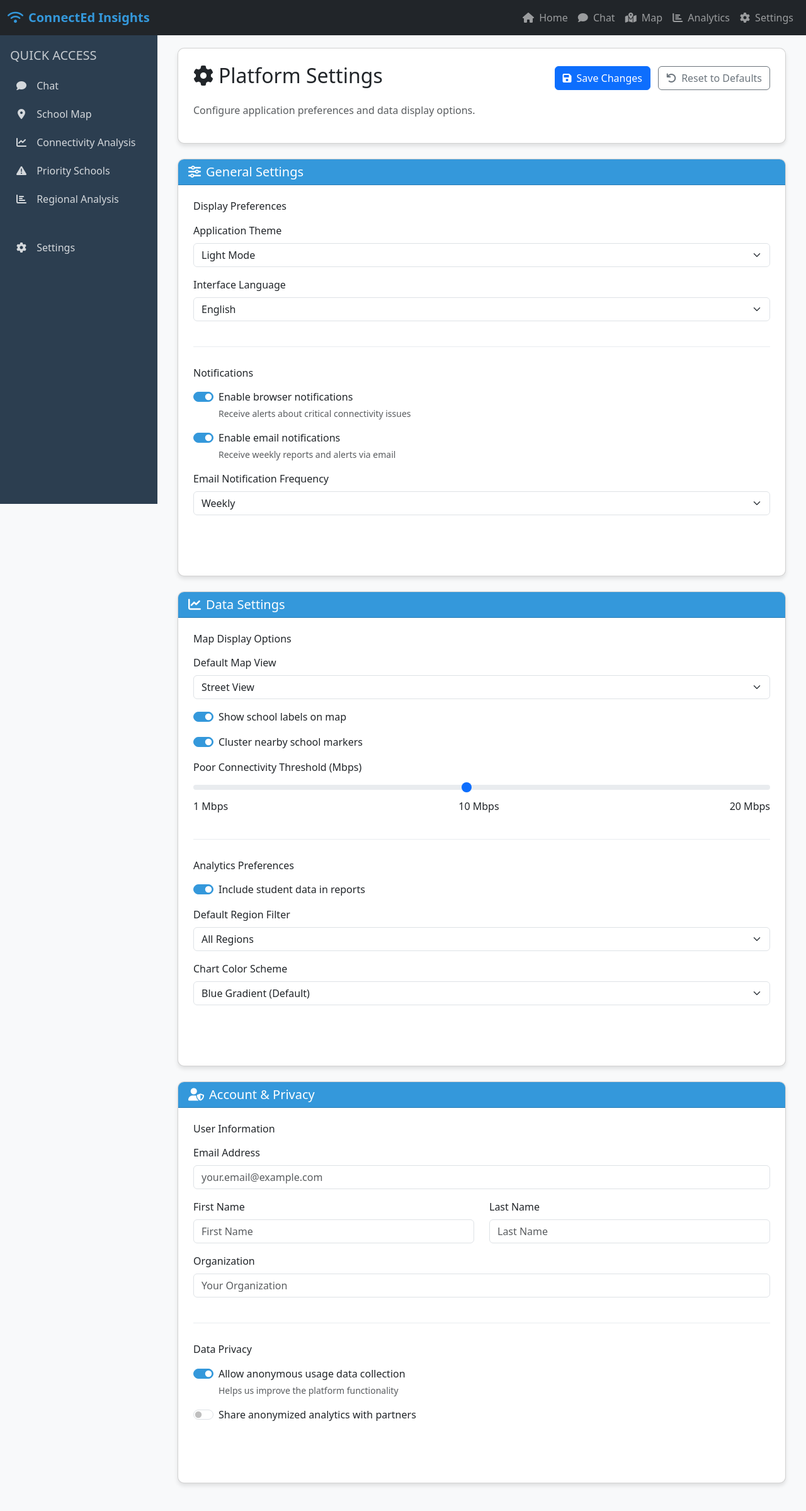
After one commit to Global-Green-Guard/ConnectEd-Insights, a FastAPI app: template templates/settings.html in a window 1280 px wide. The commit adds this page. Shown: the whole page at 63% size. Run offline with FastAPI, Linux system fonts and the light colour scheme; the template is opened without the code that fills it, so the values that code supplies are empty.

```diff
--- a/app.py
+++ b/app.py
@@ -313,5 +313,12 @@ async def priority_schools_page(request: Request):
         }
     )
 
+@app.get("/settings", response_class=HTMLResponse)
+async def settings_page(request: Request):
+    return templates.TemplateResponse(
+        "settings.html",
+        {"request": request, "title": "Platform Settings"}
+    )
+
 if __name__ == "__main__":
     uvicorn.run("app:app", host="0.0.0.0", reload=True)
--- a/templates/base.html
+++ b/templates/base.html
@@ -117,6 +117,22 @@
             border-left: 4px solid var(--accent-color);
         }
 
+        /* Settings specific styles */
+        .settings-section {
+            margin-bottom: 2rem;
+            padding-bottom: 1.5rem;
+            border-bottom: 1px solid #e9ecef;
+        }
+
+        .settings-section:last-child {
+            border-bottom: none;
+        }
+
+        .form-check-input:checked {
+            background-color: var(--primary-color);
+            border-color: var(--primary-color);
+        }
+
         /* Responsive adjustments */
         @media (max-width: 768px) {
             .sidebar {
@@ -190,6 +206,9 @@
                     <li class="nav-item">
                         <a class="nav-link" href="/analytics"><i class="fas fa-chart-bar me-1"></i> Analytics</a>
                     </li>
+                    <li class="nav-item">
+                        <a class="nav-link" href="/settings"><i class="fas fa-cog me-1"></i> Settings</a>
+                    </li>
                 </ul>
             </div>
         </div>
@@ -229,7 +248,7 @@
                 </li>
                 <li><hr class="dropdown-divider bg-light opacity-25 my-3"></li>
                 <li class="nav-item">
-                    <a class="nav-link" href="#settings">
+                    <a class="nav-link" href="/settings">
                         <i class="fas fa-cog"></i> Settings
                     </a>
                 </li>
--- /dev/null
+++ b/templates/settings.html
@@ -0,0 +1,343 @@
+{% extends "base.html" %}
+
+{% block content %}
+<div class="container-fluid">
+    <!-- Page Header -->
+    <div class="row mb-4">
+        <div class="col-12">
+            <div class="card dashboard-card">
+                <div class="card-body p-4">
+                    <div class="d-flex justify-content-between align-items-center mb-3">
+                        <h2><i class="fas fa-cog me-2"></i>Platform Settings</h2>
+                        <div>
+                            <button id="save-settings" class="btn btn-primary">
+                                <i class="fas fa-save me-2"></i>Save Changes
+                            </button>
+                            <button id="reset-settings" class="btn btn-outline-secondary ms-2">
+                                <i class="fas fa-undo me-2"></i>Reset to Defaults
+                            </button>
+                        </div>
+                    </div>
+                    <p class="text-muted">Configure application preferences and data display options.</p>
+                </div>
+            </div>
+        </div>
+    </div>
+
+    <!-- Settings Form -->
+    <form id="settings-form">
+        <!-- General Settings -->
+        <div class="row mb-4">
+            <div class="col-12">
+                <div class="card dashboard-card">
+                    <div class="card-header">
+                        <h5 class="mb-0"><i class="fas fa-sliders-h me-2"></i>General Settings</h5>
+                    </div>
+                    <div class="card-body p-4">
+                        <div class="settings-section">
+                            <h6 class="mb-3">Display Preferences</h6>
+
+                            <div class="mb-3">
+                                <label for="theme-selector" class="form-label">Application Theme</label>
+                                <select class="form-select" id="theme-selector">
+                                    <option value="light">Light Mode</option>
+                                    <option value="dark">Dark Mode</option>
+                                    <option value="auto">System Default</option>
+                                </select>
+                            </div>
+
+                            <div class="mb-3">
+                                <label for="language-selector" class="form-label">Interface Language</label>
+                                <select class="form-select" id="language-selector">
+                                    <option value="en">English</option>
+                                    <option value="sw">Swahili</option>
+                                    <option value="fr">French</option>
+                                </select>
+                            </div>
+                        </div>
+
+                        <div class="settings-section">
+                            <h6 class="mb-3">Notifications</h6>
+
+                            <div class="form-check form-switch mb-3">
+                                <input class="form-check-input" type="checkbox" id="enable-notifications" checked>
+                                <label class="form-check-label" for="enable-notifications">
+                                    Enable browser notifications
+                                </label>
+                                <div class="form-text">Receive alerts about critical connectivity issues</div>
+                            </div>
+
+                            <div class="form-check form-switch mb-3">
+                                <input class="form-check-input" type="checkbox" id="email-notifications" checked>
+                                <label class="form-check-label" for="email-notifications">
+                                    Enable email notifications
+                                </label>
+                                <div class="form-text">Receive weekly reports and alerts via email</div>
+                            </div>
+
+                            <div class="mb-3">
+                                <label for="email-frequency" class="form-label">Email Notification Frequency</label>
+                                <select class="form-select" id="email-frequency">
+                                    <option value="daily">Daily</option>
+                                    <option value="weekly" selected>Weekly</option>
+                                    <option value="monthly">Monthly</option>
+                                </select>
+                            </div>
+                        </div>
+                    </div>
+                </div>
+            </div>
+        </div>
+
+        <!-- Data Display Settings -->
+        <div class="row mb-4">
+            <div class="col-12">
+                <div class="card dashboard-card">
+                    <div class="card-header">
+                        <h5 class="mb-0"><i class="fas fa-chart-line me-2"></i>Data Settings</h5>
+                    </div>
+                    <div class="card-body p-4">
+                        <div class="settings-section">
+                            <h6 class="mb-3">Map Display Options</h6>
+
+                            <div class="mb-3">
+                                <label for="default-map-view" class="form-label">Default Map View</label>
+                                <select class="form-select" id="default-map-view">
+                                    <option value="street">Street View</option>
+                                    <option value="satellite">Satellite</option>
+                                    <option value="terrain">Terrain</option>
+                                </select>
+                            </div>
+
+                            <div class="form-check form-switch mb-3">
+                                <input class="form-check-input" type="checkbox" id="show-labels" checked>
+                                <label class="form-check-label" for="show-labels">
+                                    Show school labels on map
+                                </label>
+                            </div>
+
+                            <div class="form-check form-switch mb-3">
+                                <input class="form-check-input" type="checkbox" id="cluster-markers" checked>
+                                <label class="form-check-label" for="cluster-markers">
+                                    Cluster nearby school markers
+                                </label>
+                            </div>
+
+                            <div class="mb-3">
+                                <label for="connectivity-threshold" class="form-label">
+                                    Poor Connectivity Threshold (Mbps)
+                                </label>
+                                <input type="range" class="form-range" min="1" max="20" step="1" value="10" id="connectivity-threshold">
+                                <div class="d-flex justify-content-between">
+                                    <span>1 Mbps</span>
+                                    <span id="threshold-value">10 Mbps</span>
+                                    <span>20 Mbps</span>
+                                </div>
+                            </div>
+                        </div>
+
+                        <div class="settings-section">
+                            <h6 class="mb-3">Analytics Preferences</h6>
+
+                            <div class="form-check form-switch mb-3">
+                                <input class="form-check-input" type="checkbox" id="show-student-data" checked>
+                                <label class="form-check-label" for="show-student-data">
+                                    Include student data in reports
+                                </label>
+                            </div>
+
+                            <div class="mb-3">
+                                <label for="default-region" class="form-label">Default Region Filter</label>
+                                <select class="form-select" id="default-region">
+                                    <option value="all">All Regions</option>
+                                    <option value="NAIROBI">Nairobi</option>
+                                    <option value="KISUMU">Kisumu</option>
+                                    <option value="NAKURU">Nakuru</option>
+                                    <option value="GARISSA">Garissa</option>
+                                    <option value="BUNGOMA">Bungoma</option>
+                                </select>
+                            </div>
+
+                            <div class="mb-3">
+                                <label for="chart-colors" class="form-label">Chart Color Scheme</label>
+                                <select class="form-select" id="chart-colors">
+                                    <option value="default">Blue Gradient (Default)</option>
+                                    <option value="viridis">Viridis (Colorblind Friendly)</option>
+                                    <option value="pastel">Pastel</option>
+                                    <option value="cool">Cool Colors</option>
+                                    <option value="warm">Warm Colors</option>
+                                </select>
+                            </div>
+                        </div>
+                    </div>
+                </div>
+            </div>
+        </div>
+
+        <!-- Account Settings -->
+        <div class="row mb-4">
+            <div class="col-12">
+                <div class="card dashboard-card">
+                    <div class="card-header">
+                        <h5 class="mb-0"><i class="fas fa-user-shield me-2"></i>Account & Privacy</h5>
+                    </div>
+                    <div class="card-body p-4">
+                        <div class="settings-section">
+                            <h6 class="mb-3">User Information</h6>
+
+                            <div class="mb-3">
+                                <label for="user-email" class="form-label">Email Address</label>
+                                <input type="email" class="form-control" id="user-email" placeholder="your.email@example.com">
+                            </div>
+
+                            <div class="row">
+                                <div class="col-md-6 mb-3">
+                                    <label for="first-name" class="form-label">First Name</label>
+                                    <input type="text" class="form-control" id="first-name" placeholder="First Name">
+                                </div>
+                                <div class="col-md-6 mb-3">
+                                    <label for="last-name" class="form-label">Last Name</label>
+                                    <input type="text" class="form-control" id="last-name" placeholder="Last Name">
+                                </div>
+                            </div>
+
+                            <div class="mb-3">
+                                <label for="organization" class="form-label">Organization</label>
+                                <input type="text" class="form-control" id="organization" placeholder="Your Organization">
+                            </div>
+                        </div>
+
+                        <div class="settings-section">
+                            <h6 class="mb-3">Data Privacy</h6>
+
+                            <div class="form-check form-switch mb-3">
+                                <input class="form-check-input" type="checkbox" id="data-collection" checked>
+                                <label class="form-check-label" for="data-collection">
+                                    Allow anonymous usage data collection
+                                </label>
+                                <div class="form-text">Helps us improve the platform functionality</div>
+                            </div>
+
+                            <div class="form-check form-switch mb-3">
+                                <input class="form-check-input" type="checkbox" id="share-analytics">
+                                <label class="form-check-label" for="share-analytics">
+                                    Share anonymized analytics with partners
+                                </label>
+                            </div>
+                        </div>
+                    </div>
+                </div>
+            </div>
+        </div>
+    </form>
+</div>
+
+<script>
+    document.addEventListener('DOMContentLoaded', function() {
+        // Update threshold value display
+        const thresholdSlider = document.getElementById('connectivity-threshold');
+        const thresholdValue = document.getElementById('threshold-value');
+
+        thresholdSlider.addEventListener('input', function() {
+            thresholdValue.textContent = `${this.value} Mbps`;
+        });
+
+        // Save settings button
+        document.getElementById('save-settings').addEventListener('click', function(e) {
+            e.preventDefault();
+
+            // Collect all settings
+            const settings = {
+                theme: document.getElementById('theme-selector').value,
+                language: document.getElementById('language-selector').value,
+                notifications: {
+                    browser: document.getElementById('enable-notifications').checked,
+                    email: document.getElementById('email-notifications').checked,
+                    frequency: document.getElementById('email-frequency').value
+                },
+                map: {
+                    defaultView: document.getElementById('default-map-view').value,
+                    showLabels: document.getElementById('show-labels').checked,
+                    clusterMarkers: document.getElementById('cluster-markers').checked,
+                    connectivityThreshold: document.getElementById('connectivity-threshold').value
+                },
+                analytics: {
+                    showStudentData: document.getElementById('show-student-data').checked,
+                    defaultRegion: document.getElementById('default-region').value,
+                    chartColors: document.getElementById('chart-colors').value
+                },
+                account: {
+                    email: document.getElementById('user-email').value,
+                    firstName: document.getElementById('first-name').value,
+                    lastName: document.getElementById('last-name').value,
+                    organization: document.getElementById('organization').value
+                },
+                privacy: {
+                    dataCollection: document.getElementById('data-collection').checked,
+                    shareAnalytics: document.getElementById('share-analytics').checked
+                }
+            };
+
+            // Save to localStorage
+            localStorage.setItem('connectedSettings', JSON.stringify(settings));
+
+            // Show success message
+            alert('Settings saved successfully!');
+
+            // In a real app, you would send to server
+            console.log('Settings saved:', settings);
+        });
+
+        // Reset settings button
+        document.getElementById('reset-settings').addEventListener('click', function(e) {
+            e.preventDefault();
+            if (confirm('Are you sure you want to reset all settings to default values?')) {
+                localStorage.removeItem('connectedSettings');
+                location.reload();
+            }
+        });
+
+        // Load saved settings if available
+        const savedSettings = localStorage.getItem('connectedSettings');
+        if (savedSettings) {
+            const settings = JSON.parse(savedSettings);
+
+            // Apply saved settings to form
+            if (settings.theme) document.getElementById('theme-selector').value = settings.theme;
+            if (settings.language) document.getElementById('language-selector').value = settings.language;
+
+            if (settings.notifications) {
+                document.getElementById('enable-notifications').checked = settings.notifications.browser;
+                document.getElementById('email-notifications').checked = settings.notifications.email;
+                document.getElementById('email-frequency').value = settings.notifications.frequency;
+            }
+
+            if (settings.map) {
+                document.getElementById('default-map-view').value = settings.map.defaultView;
+                document.getElementById('show-labels').checked = settings.map.showLabels;
+                document.getElementById('cluster-markers').checked = settings.map.clusterMarkers;
+                document.getElementById('connectivity-threshold').value = settings.map.connectivityThreshold;
+                thresholdValue.textContent = `${settings.map.connectivityThreshold} Mbps`;
+            }
+
+            if (settings.analytics) {
+                document.getElementById('show-student-data').checked = settings.analytics.showStudentData;
+                document.getElementById('default-region').value = settings.analytics.defaultRegion;
+                document.getElementById('chart-colors').value = settings.analytics.chartColors;
+            }
+
+            if (settings.account) {
+                document.getElementById('user-email').value = settings.account.email;
+                document.getElementById('first-name').value = settings.account.firstName;
+                document.getElementById('last-name').value = settings.account.lastName;
+                document.getElementById('organization').value = settings.account.organization;
+            }
+
+            if (settings.privacy) {
+                document.getElementById('data-collection').checked = settings.privacy.dataCollection;
+                document.getElementById('share-analytics').checked = settings.privacy.shareAnalytics;
+            }
+        }
+    });
+</script>
+{% endblock %}
```
